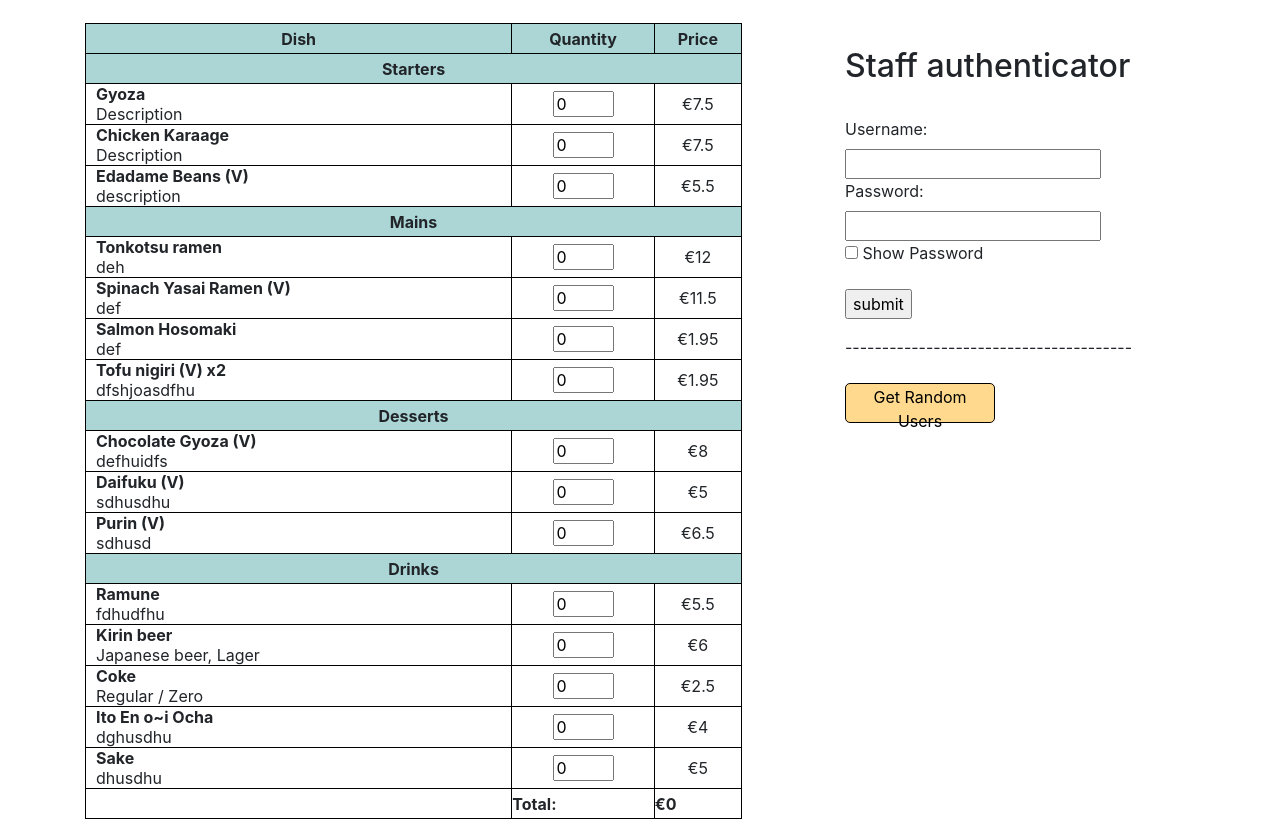
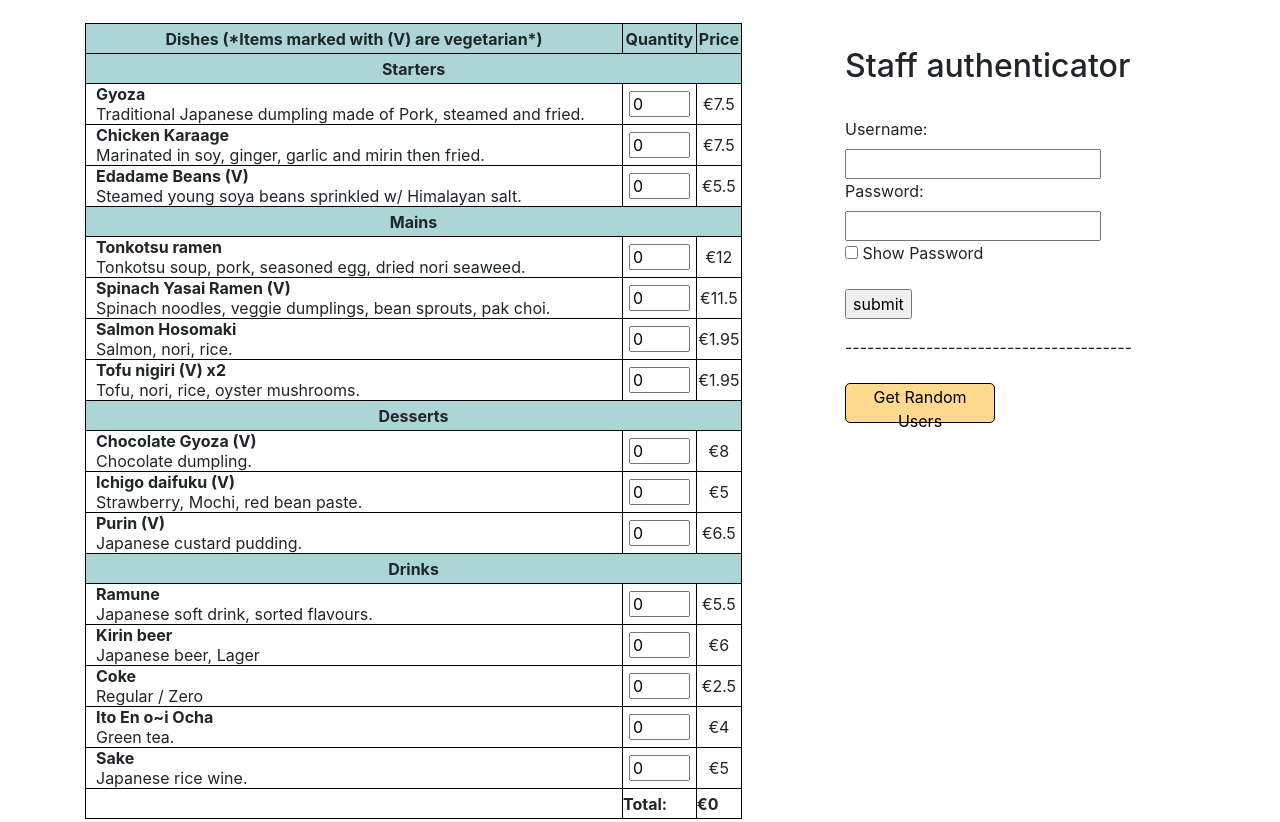
Before and after one commit to IngDih/CA3-CSP, a plain HTML site: page index.html in a window 1280 px wide. Shown: the part 343-1165 px from the top of the page. Drawn offline with nearby package versions, Linux system fonts and the light colour scheme; a web font is replaced by a local one.

Commit message:
added food description

```diff
--- a/index.html
+++ b/index.html
@@ -39,7 +39,7 @@
             <div class="col">
                 <table class="table1">
                     <tr>
-                        <th>Dish</th>
+                        <th>Dishes (*Items marked with (V) are vegetarian*)</th>
                         <th>Quantity</th>
                         <th>Price</th>
                     </tr>
@@ -48,7 +48,7 @@
                     </tr>
                     <tr>
                         <td class="pad"><b>Gyoza</b><br>
-                            Description
+                            Traditional Japanese dumpling made of Pork, steamed and fried.
                         </td>
                         <td class="cell">
                             <input name="qnt_1" type="text" id="qnt_1" class="starters" value="0" size="1"
@@ -58,7 +58,7 @@
                     </tr>
                     <tr>
                         <td class="pad"><b>Chicken Karaage</b><br>
-                            Description
+                            Marinated in soy, ginger, garlic and mirin then fried.
                         </td>
                         <td class="cell">
                             <input name="qnt_2" type="text" id="qnt_2" class = "starters" value="0" size="1" data-price="7.5" />
@@ -67,7 +67,7 @@
                     </tr>
                     <tr>
                         <td class="pad"><b>Edadame Beans (V)</b><br>
-                            description</td>
+                            Steamed young soya beans sprinkled w/ Himalayan salt.</td>
                         <td class="cell">
                             <input name="qnt_3" type="text" id="qnt_3" class = "starters, veg" value="0" size="1" data-price="5.5" />
                         </td>
@@ -81,7 +81,7 @@
                     </tr>
                     <tr>
                         <td class="pad"><b>Tonkotsu ramen</b><br>
-                            deh</td>
+                            Tonkotsu soup, pork, seasoned egg, dried nori seaweed.</td>
                         <td class="cell">
                             <input name="qnt_4" type="text" id="qnt_4" class="mains" value="0" size="1"
                                 data-price="12" />
@@ -90,7 +90,7 @@
                     </tr>
                     <tr>
                         <td class="pad"><b>Spinach Yasai Ramen (V)</b><br>
-                            def</td>
+                            Spinach noodles, veggie dumplings, bean sprouts, pak choi.</td>
                         <td class="cell">
                             <input name="qnt_5" type="text" id="qnt_5" class="mains, veg" value="0" size="1" data-price="11.5" />
                         </td>
@@ -98,7 +98,7 @@
                     </tr>
                     <tr>
                         <td class="pad"><b>Salmon Hosomaki</b><br>
-                            def</td>
+                            Salmon, nori, rice.</td>
                         <td class="cell">
                             <input name="qnt_6" type="text" id="qnt_6" class="mains" value="0" size="1" data-price="1.95" />
                         </td>
@@ -106,7 +106,7 @@
                     </tr>
                     <tr>
                         <td class="pad"><b>Tofu nigiri (V) x2</b><br>
-                            dfshjoasdfhu</td>
+                            Tofu, nori, rice, oyster mushrooms.</td>
                         <td class="cell">
                             <input name="qnt_7" type="text" id="qnt_7" class="mains, veg" value="0" size="1" data-price="1.95" />
                         </td>
@@ -121,15 +121,15 @@
                     </tr>
                     <tr>
                         <td class="pad"><b>Chocolate Gyoza (V)</b><br>
-                            defhuidfs</td>
+                            Chocolate dumpling.</td>
                         <td class="cell">
                             <input name="qnt_8" type="text" id="qnt_8" class="desserts" value="0" size="1" data-price="8" />
                         </td>
                         <td class="price">€8</td>
                     </tr>
                     <tr>
-                        <td class="pad"><b>Daifuku (V)</b><br>
-                            sdhusdhu</td>
+                        <td class="pad"><b>Ichigo daifuku (V)</b><br>
+                            Strawberry, Mochi, red bean paste.</td>
                         <td class="cell">
                             <input name="qnt_9" type="text" id="qnt_9" class="desserts" value="0" size="1" data-price="5" />
                         </td>
@@ -137,7 +137,7 @@
                     </tr>
                     <tr>
                         <td class="pad"><b>Purin (V)</b><br>
-                            sdhusd</td>
+                            Japanese custard pudding.</td>
                         <td class="cell">
                             <input name="qnt_10" type="text" id="qnt_10" class="desserts" value="0" size="1" data-price="6.5" />
                         </td>
@@ -152,7 +152,7 @@
                     </tr>
                     <tr>
                         <td class="pad"><b>Ramune</b><br>
-                            fdhudfhu</td>
+                            Japanese soft drink, sorted flavours.</td>
                         <td class="cell">
                             <input name="qnt_11" type="text" id="qnt_11" class="drinks" value="0" size="1" data-price="5.5" />
                         </td>
@@ -177,7 +177,7 @@
                     </tr>
                     <tr>
                         <td class="pad"><b>Ito En o~i Ocha</b><br>
-                            dghusdhu</td>
+                            Green tea.</td>
                         <td class="cell">
                             <input name="qnt_14" type="text" id="qnt_14" class="drinks" value="0" size="1" data-price="4" />
                         </td>
@@ -185,7 +185,7 @@
                     </tr>
                     <tr>
                         <td class="pad"><b>Sake</b><br>
-                            dhusdhu</td>
+                            Japanese rice wine.</td>
                         <td class="cell">
                             <input name="qnt_15" type="text" id="qnt_15" class="drinks" value="0" size="1" data-price="5" />
                         </td>
```
